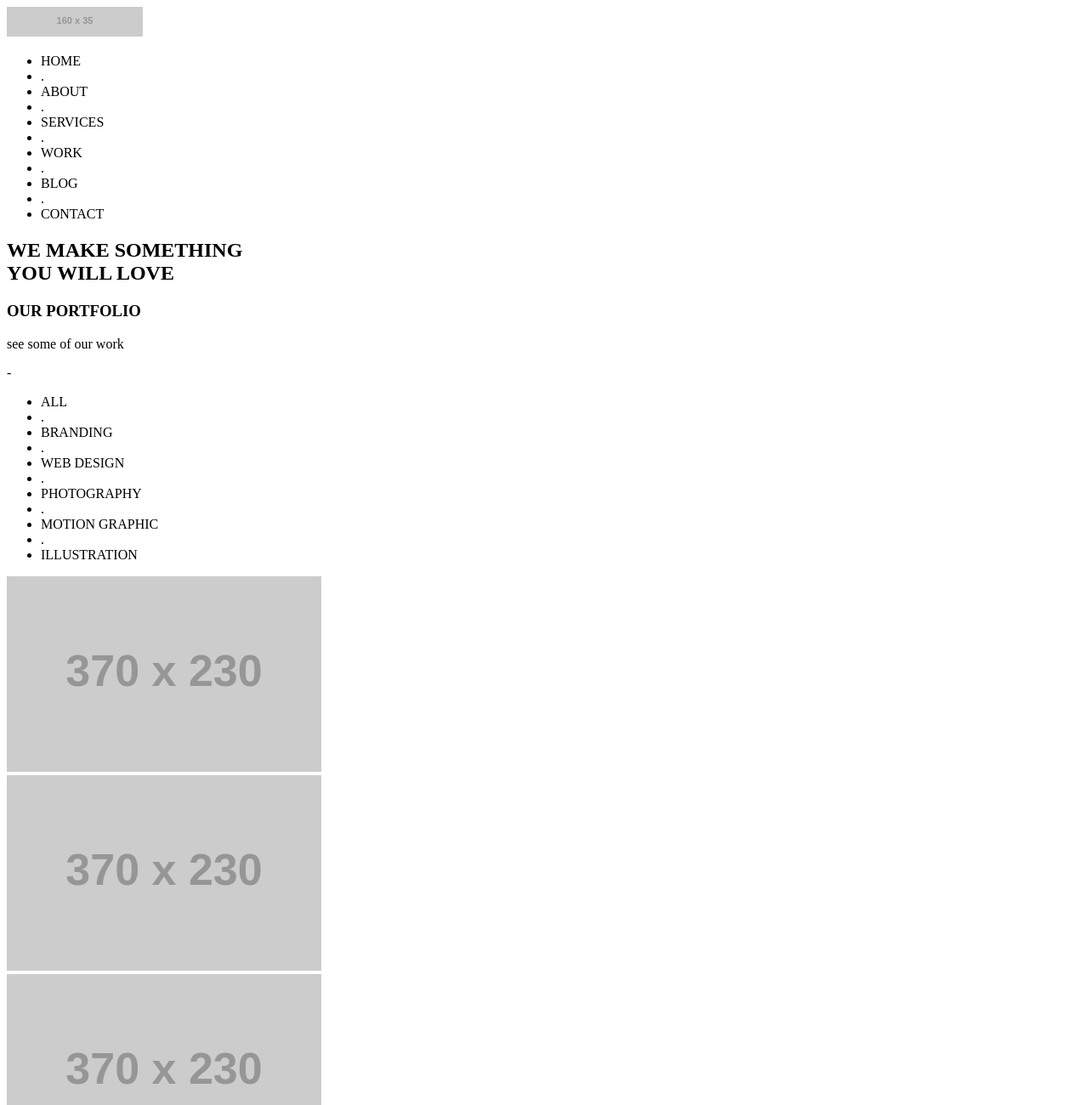
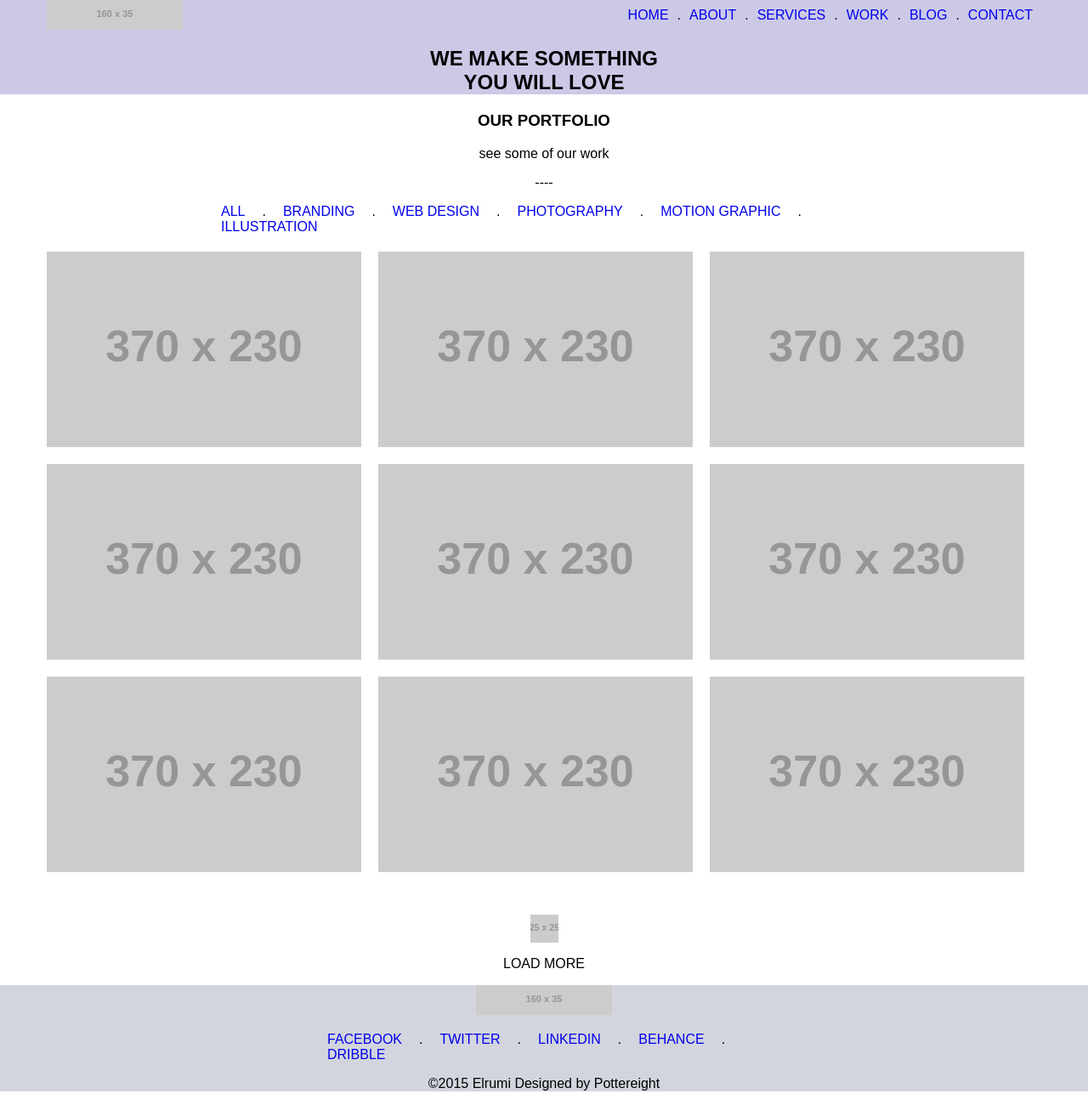
Before and after one commit to Swingcloud/html_css_practice, a plain HTML site: page ELRUMI/index.html in a window 1280 px wide. Shown: the top 1300 px of the page at 85% size. Drawn offline with Linux system fonts and the light colour scheme; placeholder pictures from the web are drawn by us.

Commit message:
add ELRUMI

```diff
--- /dev/null
+++ b/ELRUMI/css/main.css
@@ -0,0 +1,123 @@
+img {
+	display: block;
+}
+
+.container{
+	width: 1170px;
+	margin: 0 auto;
+}
+
+.clearfix {
+	clear: both;
+}
+
+#logo {
+	float: left;
+}
+
+#nav {
+	float: right;
+}
+
+#nav ul {
+	list-style-type: none;
+	margin: 0;
+	line-height: 35px;
+}
+
+#nav li {
+	float: left;
+}
+
+#nav a {
+	padding: 0px 10px;
+	text-decoration: none;
+	text-transform: uppercase;
+}
+
+#header-background {
+	background-color: #ccc9e7;
+}
+
+.title{
+	padding: 50 0 50 0 ;
+}
+.title h2{
+	text-align: center;
+}
+
+.portfolio-banner {
+	text-align: center;
+}
+
+.portfolio-nav {
+	width: 880px;
+	margin: 0 auto;
+
+}
+
+.portfolio-nav ul {
+	list-style-type: none;
+	margin: 0;
+}
+
+.portfolio-nav li {
+	float: left;
+}
+
+.portfolio-nav a {
+	padding: 0px 20px;
+	text-decoration: none;
+	text-transform: uppercase;
+}
+
+.picture {
+	width: 33.333333333%;
+	float: left;
+	padding-top: 20px;
+	-webkit-box-sizing: border-box;
+	-moz-box-sizing: border-box;
+	box-sizing: border-box;
+}
+
+.loadmore img{
+	width: 33px;
+	margin: 0 auto;
+	padding-top: 50px;
+}
+
+.loadmore p {
+	text-align: center;
+}
+
+#logo-footer {
+	width: 160px;
+	margin: 0 auto;
+}
+#footer{
+	background-color: #d2d5dd;
+}
+.footer-ul {
+	width: 630px;
+	margin: 0 auto;
+}
+
+.footer-ul ul{
+	padding-top: 20px;
+	list-style-type: none;
+	margin: 0;
+}
+
+.footer-ul li{
+	float: left;
+}
+
+.footer-ul a {
+	padding: 0px 20px;
+	text-decoration: none;
+	text-transform: uppercase;
+}
+
+.copyright {
+	text-align: center;
+}
--- a/index.html
+++ b/ELRUMI/index.html
@@ -3,9 +3,11 @@
 <head>
 	<meta charset="UTF-8">
 	<title>Document</title>
-	<link rel="stylesheet" href="css/style.css">
+	<link rel="stylesheet" href="css/normalize.css">
+	<link rel="stylesheet" href="css/main.css">
 </head>
 <body>
+	<div id="header-background">
 		<div id="header">
 			<div class="container">
 				<div id="logo">
@@ -16,28 +18,30 @@
 
 				<div id="nav">
 					<ul>
-					<li>HOME</li>
+						<li><a href="#">HOME</a></li>
 						<li>.</li>
-					<li>ABOUT</li>
+						<li><a href="#">ABOUT</a></li>
 						<li>.</li>
-					<li>SERVICES</li>
+						<li><a href="#">SERVICES</a></li>
 						<li>.</li>
-					<li>WORK</li>
+						<li><a href="#">WORK</a></li>
 						<li>.</li>
-					<li>BLOG</li>
+						<li><a href="#">BLOG</a></li>
 						<li>.</li>
-					<li>CONTACT</li>
+						<li><a href="#">CONTACT</a></li>
 					</ul>
 				</div>
 			</div>
+			<div class="clearfix"></div>
 		</div>
 
 		<div class="banner-container">
-
+			<div class="container">
 				<div class="title">
 					<h2>WE MAKE SOMETHING<br>YOU WILL LOVE</h2>
 				</div>
-
+			</div>
+		</div>
 	</div>
 
 	<div class="portfolio">
@@ -45,23 +49,24 @@
 			<div class="portfolio-banner">
 				<h3>OUR PORTFOLIO</h3>
 				<p>see some of our work</p>
-				<p>-<p>
+				<p>----<p>
 			</div>
 			<div class="portfolio-nav">
 				<ul>
-					<li>ALL</li>
+					<li><a href="#">ALL</a></li>
 					<li>.</li>
-					<li>BRANDING</li>
+					<li><a href="#">BRANDING</a></li>
 					<li>.</li>
-					<li>WEB DESIGN</li>
+					<li><a href="#">WEB DESIGN</a></li>
 					<li>.</li>
-					<li>PHOTOGRAPHY</li>
+					<li><a href="#">PHOTOGRAPHY</a></li>
 					<li>.</li>
-					<li>MOTION GRAPHIC</li>
+					<li><a href="#">MOTION GRAPHIC</a></li>
 					<li>.</li>
-					<li>ILLUSTRATION</li>
+					<li><a href="#">ILLUSTRATION</a></li>
 				</ul>
 			</div>
+			<div class="clearfix"></div>
 			<div class="portfolio-picture">
 				<div class="picture">
 					<a href="#">
@@ -128,7 +133,7 @@
 	<div id="footer">
 		<div class="container">
 
-			<div id="logo">
+			<div id="logo-footer">
 			<a href="#">
 				<img src="http://placehold.it/160x35" alt="logo">
 			</a>
@@ -137,20 +142,20 @@
 			<div class="footer-ul">
 
 				<ul>
-					<li>FACENBOOK</li>
+					<li><a href="#">FACEBOOK</a></li>
 					<li>.</li>
-					<li>TWITTER</li>
+					<li><a href="#">TWITTER</a></li>
 					<li>.</li>
-					<li>LINKEDIN</li>
+					<li><a href="#">LINKEDIN</a></li>
 					<li>.</li>
-					<li>BEHANCE</li>
+					<li><a href="#">BEHANCE</a></li>
 					<li>.</li>
-					<li>DRIBBLE</li>
+					<li><a href="#">DRIBBLE</a></li>
 				</ul>
 			</div>
-
+			<div class="clearfix"></div>
 			<div class="copyright">
-				<p>&copy;2015 Elrumi Designed byPottereight</p>
+				<p>&copy;2015 Elrumi Designed by Pottereight</p>
 			</div>
 		</div>
 
--- a/thefox/css/main.css
+++ b/thefox/css/main.css
@@ -33,7 +33,7 @@ img {
 #nav a {
 	padding: 0px 24px; /*隔出間隔*/
 	color: #fff; /*白色*/
-	text-decoration: none; /*消掉預設黑點*/
+	text-decoration: none; /*消掉預設藍色以及底線*/
 	text-transform: capitalize; /*第一個字母大寫*/
 }
 
```
Also changed, not shown: ELRUMI/css/normalize.css (added), css/style.css (deleted). Lines whose indentation alone changed are shown as unchanged.
